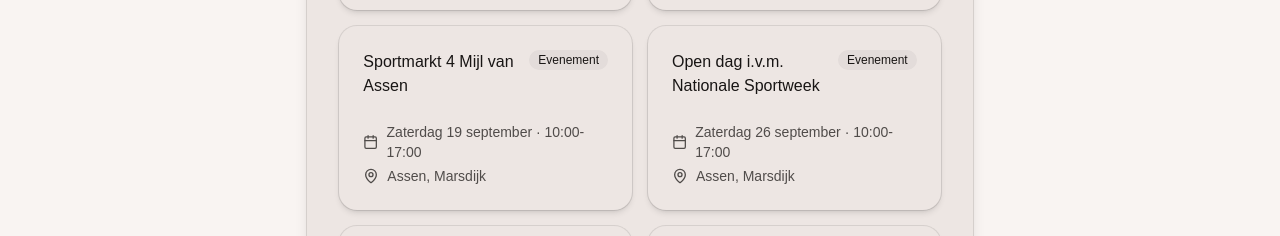
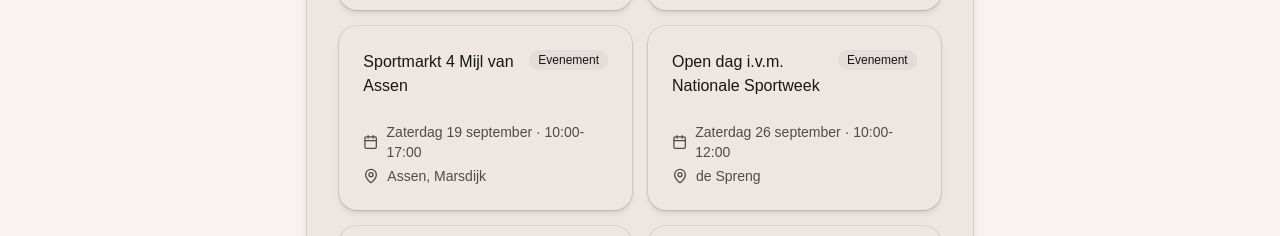
Before and after one commit to nooreon/hbvchiron, a SvelteKit app: page /agenda in a window 1280 px wide. Shown: the part 938-1174 px from the top of the page. Built offline with nearby package versions, Linux system fonts and the light colour scheme.

Commit message:
Updaten agenda

```diff
--- a/src/routes/agenda/+page.svelte
+++ b/src/routes/agenda/+page.svelte
@@ -20,7 +20,7 @@
         {id: 3, title: "Club BBQ", date: "Zaterdag 12 september · 17:00", type: "evenement"},
         {id: 4, title: "Beweegmarkt", date: "Vrijdag 18 september · 14:00-17:00", location: "Beilen", type: "evenement"},
         {id: 5, title: "Sportmarkt 4 Mijl van Assen", date: "Zaterdag 19 september · 10:00-17:00", location: "Assen, Marsdijk", type: "evenement"},
-        {id: 6, title: "Open dag i.v.m. Nationale Sportweek", date: "Zaterdag 26 september · 10:00-17:00", location: "Assen, Marsdijk", type: "evenement"},
+        {id: 6, title: "Open dag i.v.m. Nationale Sportweek", date: "Zaterdag 26 september · 10:00-12:00", type: "evenement"},
         {id: 7, title: "Open dag", date: "Zaterdag 3 oktober", location: "Finsterwolde", type: "evenement"},
         {id: 8, title: "Start kennismakingscursus", date: "Maandag 5 oktober · 19:00-21:00", type: "cursus"},
     ];
```
